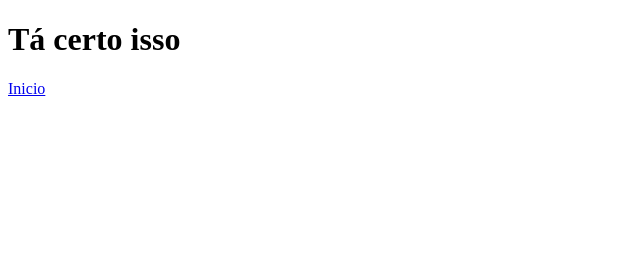
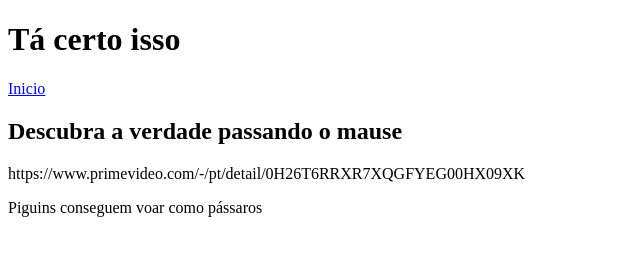
Before and after one commit to fabielemartins20/Flashcard, a plain HTML site: page index.html in a window 1280 px wide. Shown: the whole page, without its empty margins (0-640 px from the left). Drawn offline with Linux system fonts and the light colour scheme.

Commit message:
´´´´´´

```diff
--- a/index.html
+++ b/index.html
@@ -12,7 +12,20 @@
         <a href="#">Inicio</a>
     </nav>
    </header>
-   <main></main>
+   <main>
+    <h2>Descubra a verdade passando o mause</h2>
+    <article>
+        <div>
+            <div>
+                <img src="" alt="">https://www.primevideo.com/-/pt/detail/0H26T6RRXR7XQGFYEG00HX09XK
+                <P>Piguins conseguem voar como pássaros</P>
+            </div>
+            <div>
+
+            </div>
+        </div>
+    </article>
+   </main>
    <footer></footer>
 </body>
 </html>
```
